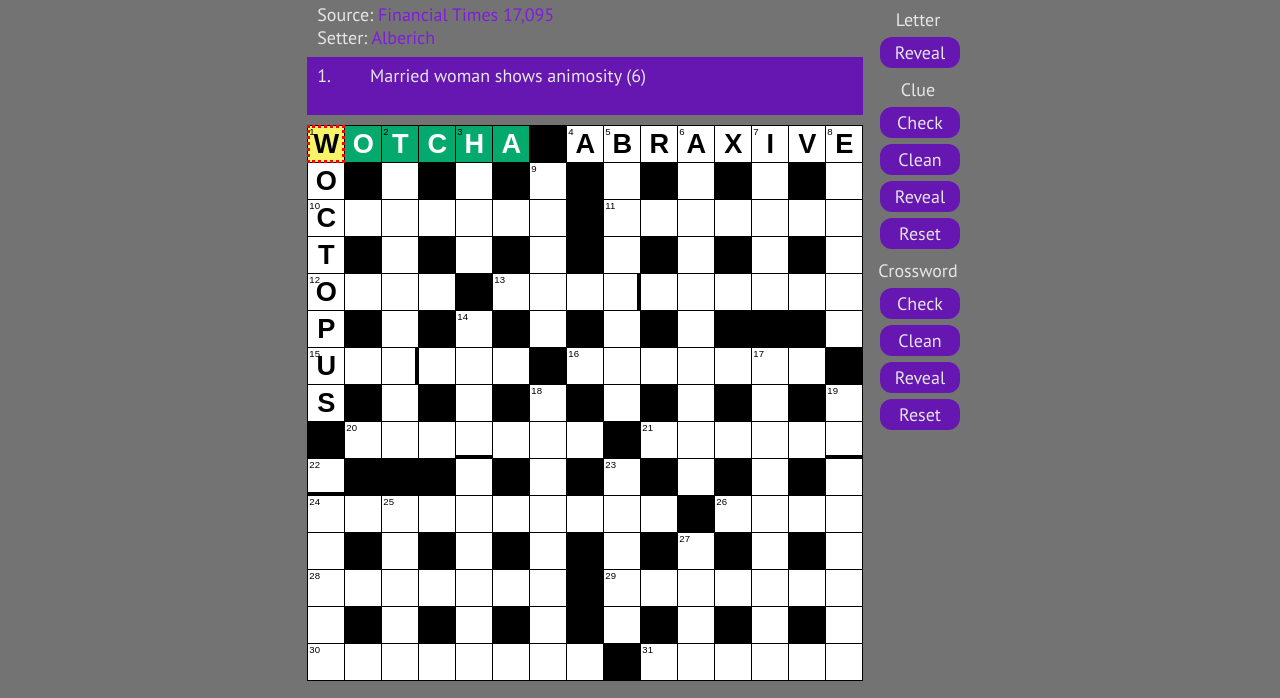
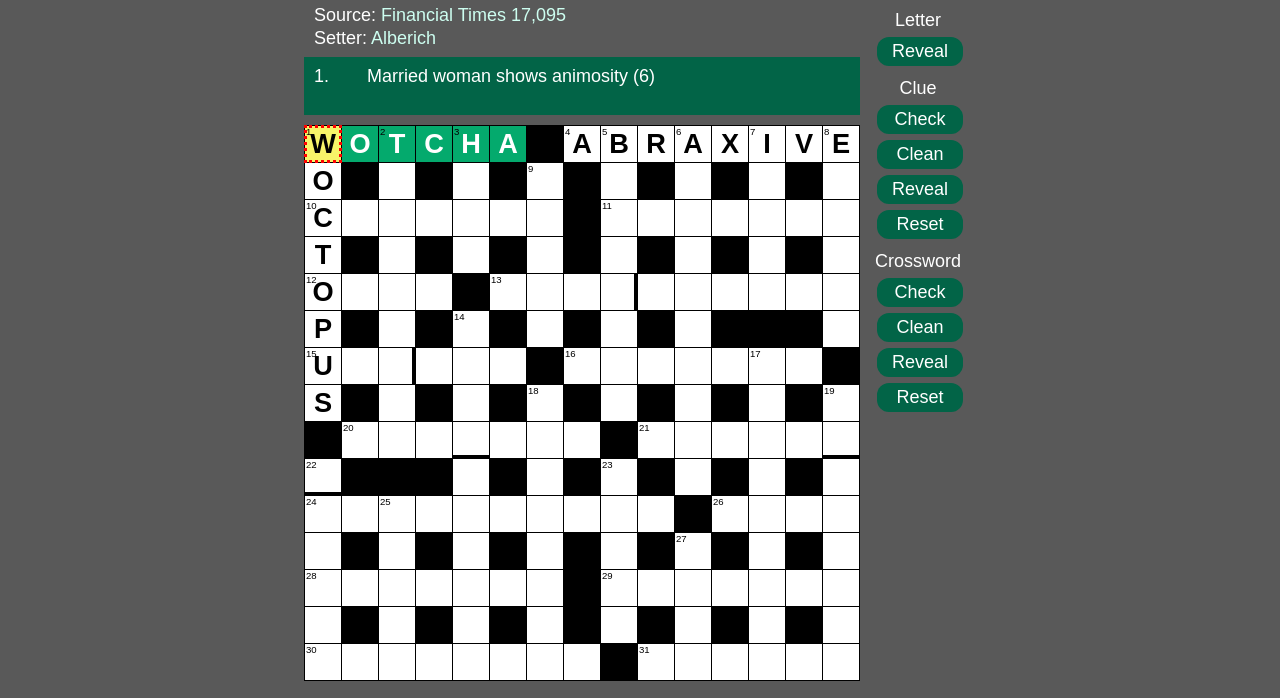
Before and after one commit to dwmkerr/crosswords-js, a website built with Vite: page dev/index.html in a window 1280 px wide. Shown: the part 141-839 px from the top of the page. Built offline with nearby package versions, Linux system fonts and the light colour scheme.

Commit message:
Accessible colors. CSP.
modified:   cspell.json
modified:   dev/index.html
modified:   dev/index.less
modified:   style/crosswords.less

```diff
--- a/cspell.json
+++ b/cspell.json
@@ -45,6 +45,7 @@
     "ftimes",
     "GEXT",
     "GRBS",
+    "gstatic",
     "guanaco",
     "hewotcha",
     "ICHEATED",
--- a/dev/index.html
+++ b/dev/index.html
@@ -1,7 +1,13 @@
 <!doctype html>
 <html lang="en">
   <head>
+    <meta charset="UTF-8" />
     <meta name="viewport" content="width=device-width,initial-scale=1.0" />
+    <meta
+      http-equiv="Content-Security-Policy"
+      content="default-src 'self' 'unsafe-inline' fonts.googleapis.com fonts.gstatic.com ;"
+    />
+
     <title>crosswords-js developer sandbox</title>
     <!-- Stop flash of unstyled content
       https://stackoverflow.com/a/53364612/1090683 -->
@@ -16,6 +22,7 @@
       href="https://fonts.googleapis.com/css?family=PT+Sans:400,700i&display=swap"
       rel="stylesheet"
     />
+
     <!-- Application entry point -->
     <script type="module" src="index.js"></script>
   </head>
--- a/dev/index.less
+++ b/dev/index.less
@@ -3,10 +3,10 @@
 // Base styles for crossword grid and clue blocks
 @import url('../style/crosswords.less');
 
-@text-color: darken(white, 10%);
-@highlight-color: #6616b1;
-@background-color: lighten(black, 45%);
-@api-block-background-color: lighten(black, 40%);
+@text-color: white;
+@highlight-color: #026447;
+@background-color: lighten(black, 35%);
+@api-block-background-color: lighten(black, 25%);
 @shadow-color: darken(@background-color, 10%);
 @highlight-text-color: @text-color;
 @font-family: 'PT Sans', sans-serif;
@@ -17,14 +17,13 @@
 @modal-background-color: rgba(0, 0, 0, 0.3); // Black with opacity
 @modal-shadow-color: darken(@background-color, 25%);
 @modal-box-shadow: 10px 10px 10px @modal-shadow-color;
-@link-color: lighten(@highlight-color, 10%);
-@link-hover-color: lighten(@highlight-color, 20%);
-@link-visited-color: darken(@highlight-color, 20%);
+@link-color: lighten(@highlight-color, 70%);
+@link-hover-color: lighten(@highlight-color, 80%);
+@link-visited-color: darken(@highlight-color, 70%);
 
 .crosswords-js {
   --clue-current-color: @highlight-color;
 }
-
 
 // Restore visibility after html completes loading t0 avoid flash of unstyled content
 // https://stackoverflow.com/a/53364612/1090683
```
Also changed, not shown: style/crosswords.less (line endings or trailing spaces).
